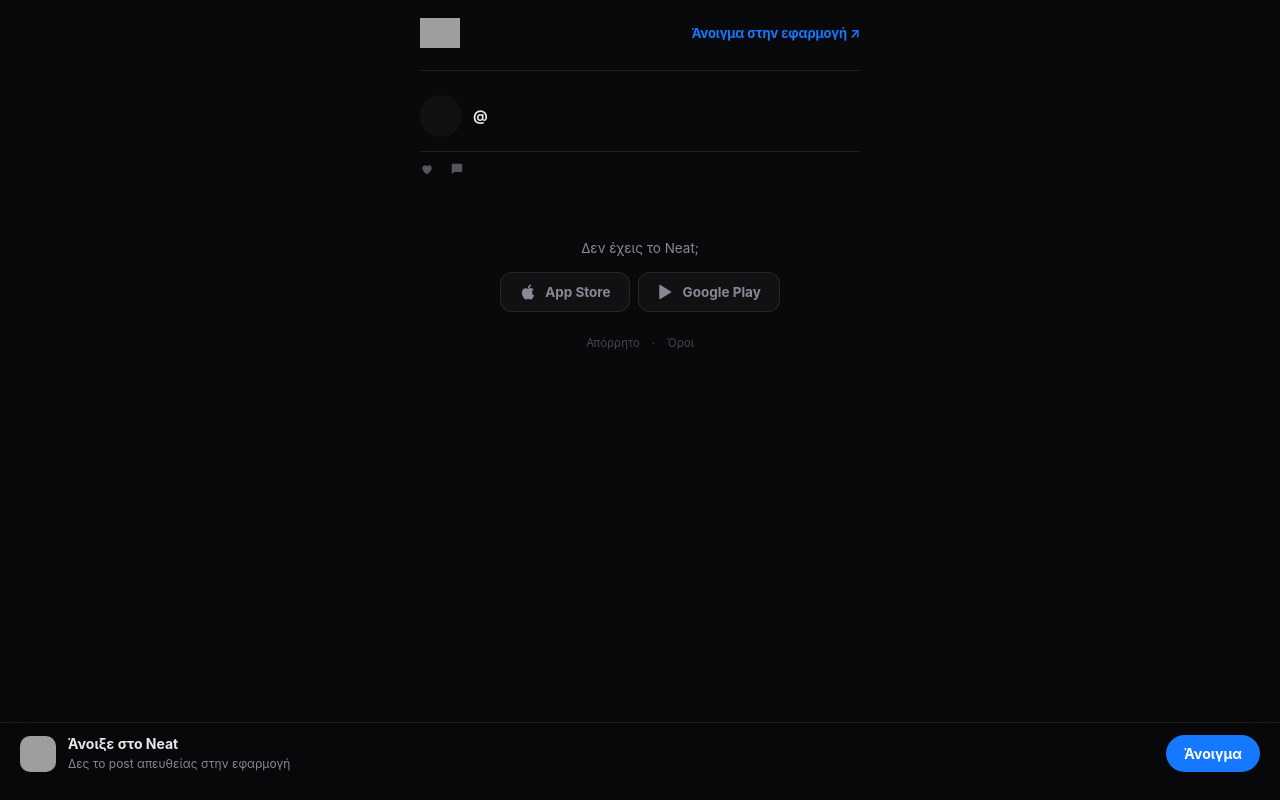
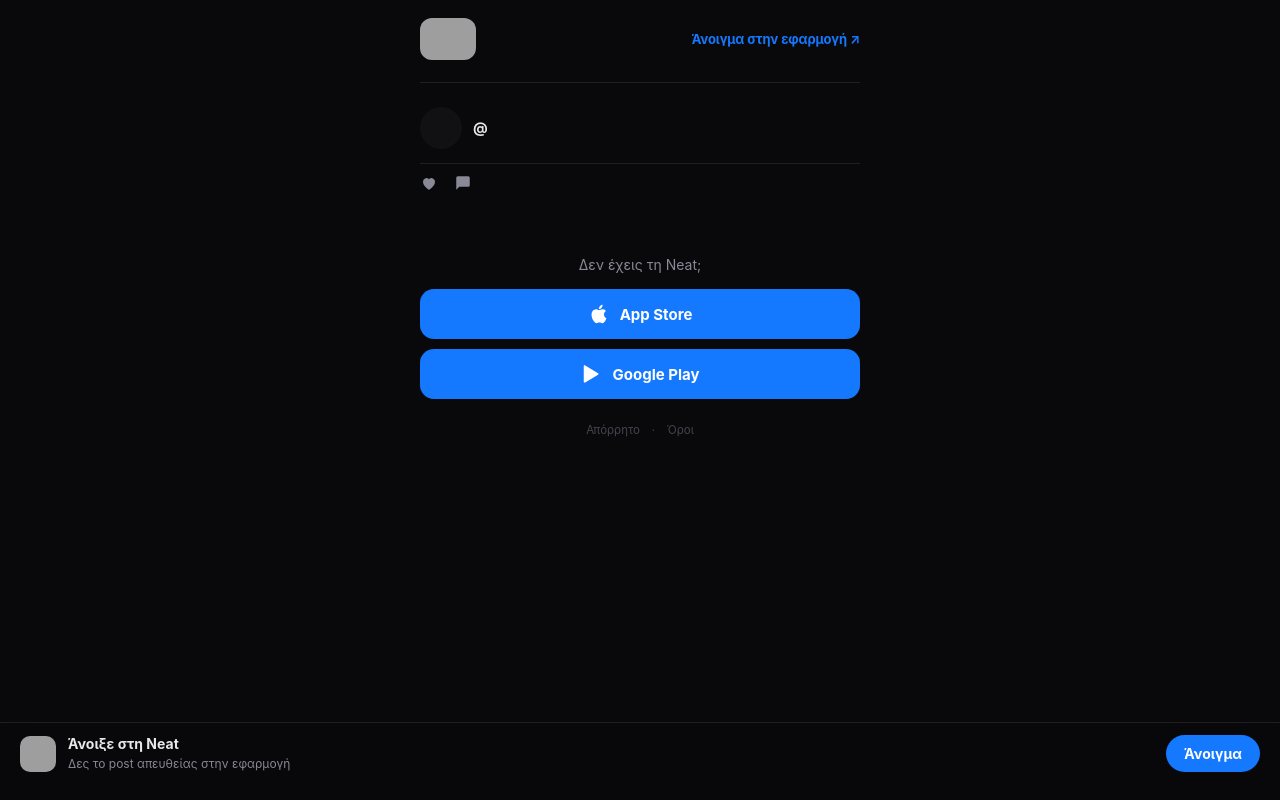
Before and after one commit to rrizos/neatbackend, a Django app: template web/templates/web/post.html in a window 1280 px wide. Run offline with Django 5.2, Linux system fonts and the light colour scheme; the template is opened without the code that fills it, so the values that code supplies are empty; grey boxes are pictures that could not be loaded.

Commit message:
Fix share page: bigger logo, bigger stats icons, η Neat copy, full-width store buttons

```diff
--- a/web/templates/web/post.html
+++ b/web/templates/web/post.html
@@ -54,7 +54,7 @@ img, video { display: block; max-width: 100%; }
   border-bottom: 1px solid var(--border);
   margin-bottom: 24px;
 }
-.logo { height: 30px; width: auto; }
+.logo { height: 42px; width: auto; border-radius: 12px; }
 
 .header-open {
   font-size: 13px; font-weight: 650; color: var(--blue);
@@ -121,8 +121,8 @@ img, video { display: block; max-width: 100%; }
   border-top: 1px solid var(--border);
   margin-bottom: 32px;
 }
-.stat { display: flex; align-items: center; gap: 4px; }
-.stat svg { width: 14px; height: 14px; opacity: .6; }
+.stat { display: flex; align-items: center; gap: 5px; }
+.stat svg { width: 18px; height: 18px; }
 
 /* ─── comments ─── */
 .comments-title {
@@ -172,19 +172,19 @@ img, video { display: block; max-width: 100%; }
 
 /* ─── below-fold download (non-sticky fallback) ─── */
 .download-alt {
-  text-align: center; padding: 32px 0 8px; color: var(--ink2); font-size: 13.5px;
+  text-align: center; padding: 32px 0 8px;
 }
-.download-alt p { margin-bottom: 16px; }
-.store-links { display: flex; gap: 8px; justify-content: center; flex-wrap: wrap; }
+.download-alt p { font-size: 14px; color: var(--ink2); margin-bottom: 16px; }
+.store-links { display: flex; gap: 10px; flex-direction: column; }
 .store-link {
-  display: inline-flex; align-items: center; gap: 8px;
-  background: var(--surface); border: 1px solid var(--border);
-  border-radius: 12px; padding: 10px 18px;
-  font-size: 13.5px; font-weight: 650;
-  transition: border-color .15s;
+  display: flex; align-items: center; justify-content: center; gap: 10px;
+  background: var(--blue); color: #fff;
+  border-radius: 14px; padding: 14px 20px;
+  font-size: 15px; font-weight: 700;
+  transition: opacity .15s;
 }
-.store-link:hover { border-color: rgba(255,255,255,.2); }
-.store-link svg { width: 18px; height: 18px; flex: none; }
+.store-link:hover { opacity: .88; }
+.store-link svg { width: 22px; height: 22px; flex: none; }
 
 /* ─── footer ─── */
 footer { text-align: center; padding: 16px 0 4px; font-size: 11.5px; color: var(--ink3); }
@@ -202,7 +202,7 @@ footer a { color: var(--ink3); margin: 0 6px; }
 <div class="open-bar">
   <img src="/brand/logo-dark.png" alt="Neat" />
   <div class="open-bar-text">
-    <strong>Άνοιξε στο Neat</strong>
+    <strong>Άνοιξε στη Neat</strong>
     <span>Δες το post απευθείας στην εφαρμογή</span>
   </div>
   <button class="open-bar-btn" onclick="openInApp()">Άνοιγμα</button>
@@ -349,7 +349,7 @@ footer a { color: var(--ink3); margin: 0 6px; }
 
   <!-- Download section (below-fold fallback for people without the app) -->
   <div class="download-alt">
-    <p>Δεν έχεις το Neat;</p>
+    <p>Δεν έχεις τη Neat;</p>
     <div class="store-links">
       <a class="store-link" href="{{ app_store_url }}" rel="noopener">
         <svg viewBox="0 0 24 24" fill="currentColor"><path d="M18.71 19.5c-.83 1.24-1.71 2.45-3.05 2.47-1.34.03-1.77-.79-3.29-.79-1.53 0-2 .77-3.27.82-1.31.05-2.3-1.32-3.14-2.53C4.25 17 2.94 12.45 4.7 9.39c.87-1.52 2.43-2.48 4.12-2.51 1.28-.02 2.5.87 3.29.87.78 0 2.26-1.07 3.8-.91.65.03 2.47.26 3.64 1.98-.09.06-2.17 1.28-2.15 3.81.03 3.02 2.65 4.03 2.68 4.04-.03.07-.42 1.44-1.38 2.83M13 3.5c.73-.83 1.94-1.46 2.94-1.5.13 1.17-.34 2.35-1.04 3.19-.69.85-1.83 1.51-2.95 1.42-.15-1.15.41-2.35 1.05-3.11z"/></svg>
```
